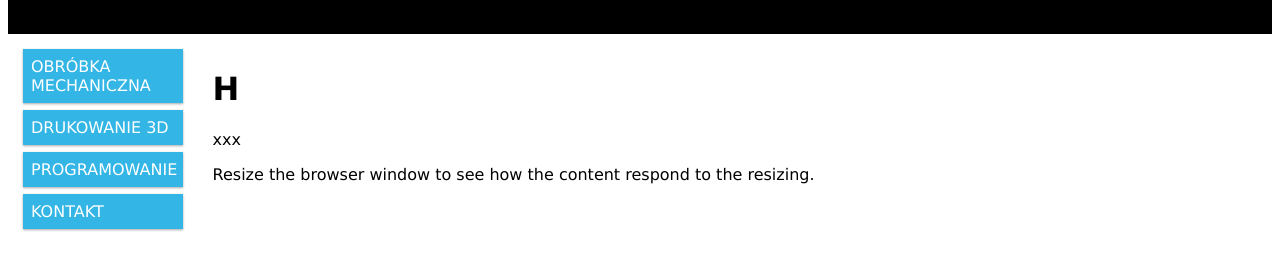
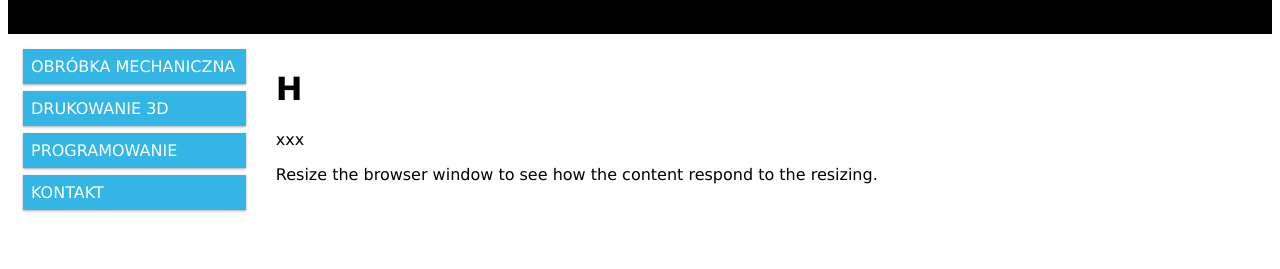
Before and after one commit to jfcode23/jfcode23.github.io, a plain HTML site: page index.html in a window 1280 px wide. Shown: the part 85-354 px from the top of the page. Drawn offline with Linux system fonts and the light colour scheme.

Commit message:
Update index.html

```diff
--- a/index.html
+++ b/index.html
@@ -20,7 +20,7 @@
 
 .col-1 {width: 8.33%;}
 .col-2 {width: 16.66%;}
-.col-3 {width: 15%;}
+.col-3 {width: 20%;}
 .col-4 {width: 33.33%;}
 .col-5 {width: 41.66%;}
 .col-6 {width: 50%;}
```
